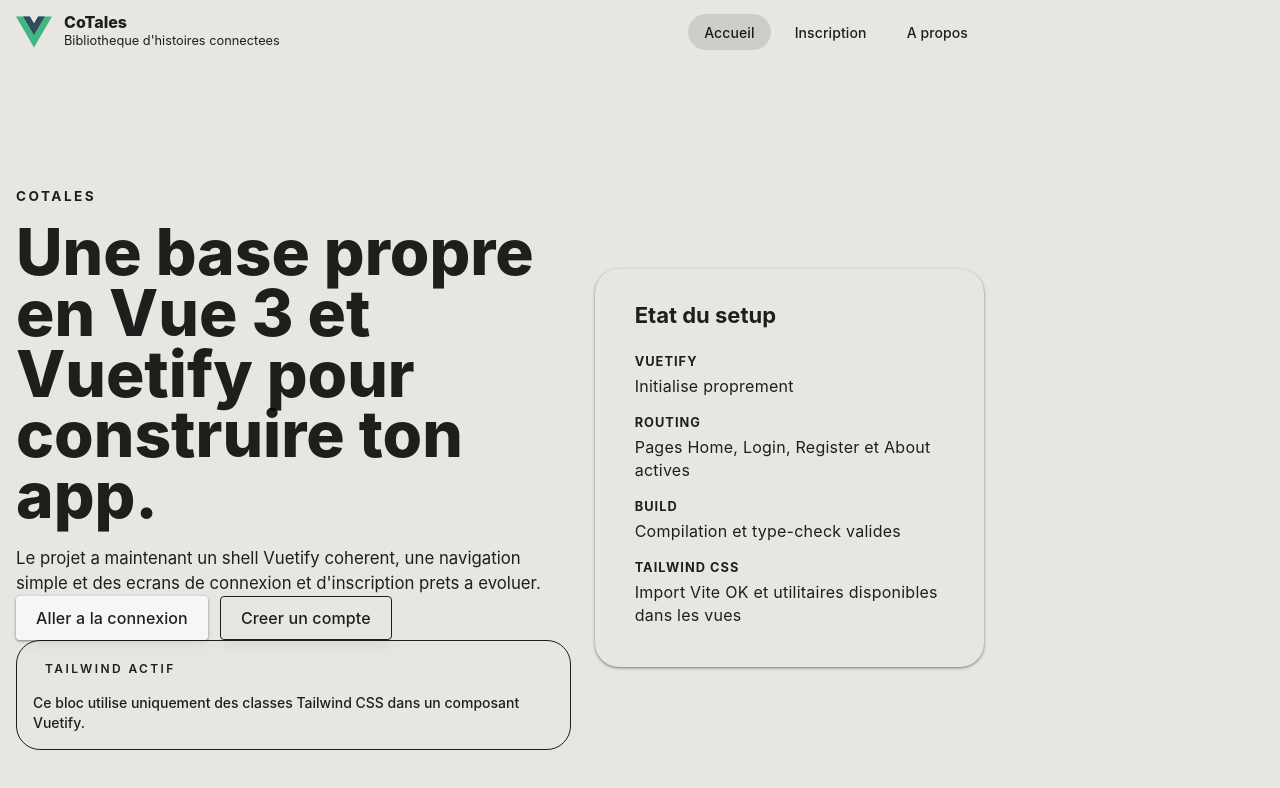
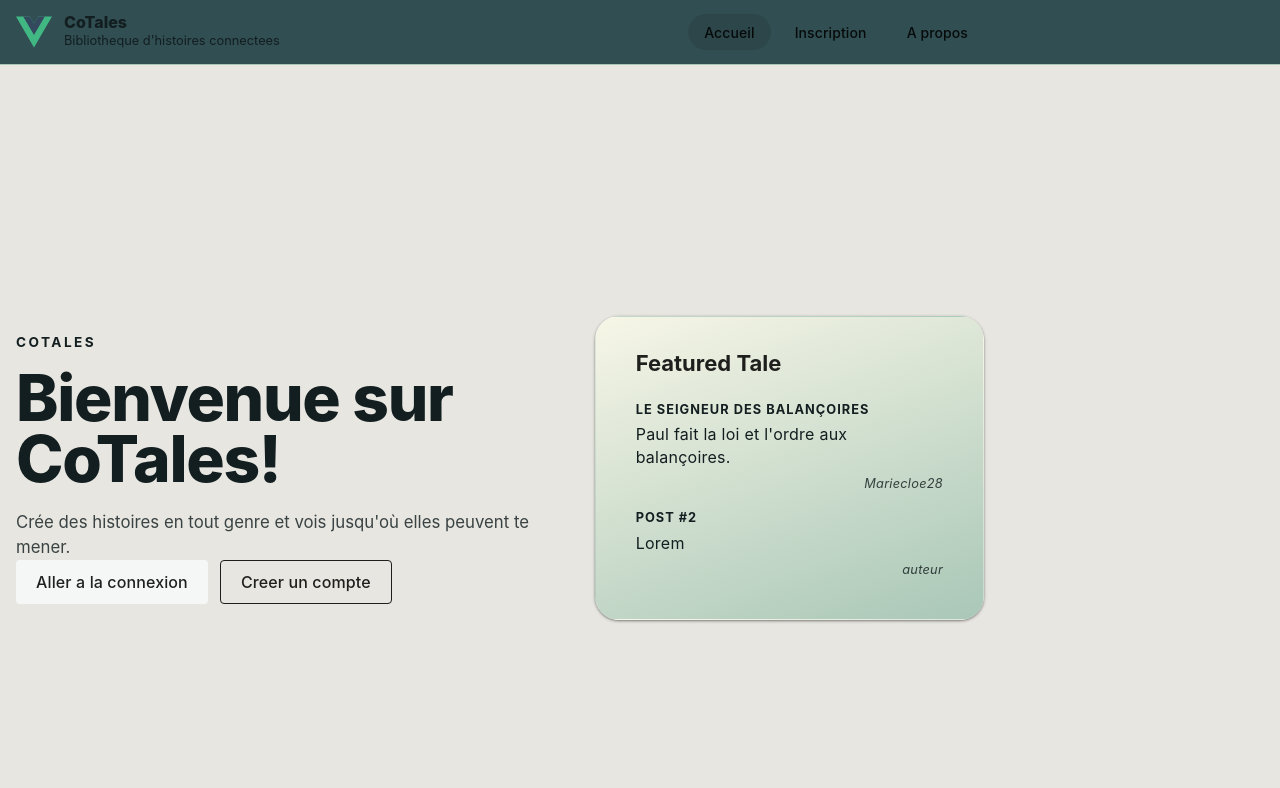
Before and after one commit to bestrider14/CoTales, a Vue app: page / in a window 1280 px wide. Shown: the top 788 px of the page. Built offline with nearby package versions, Linux system fonts and the light colour scheme.

Commit message:
style: Update HomeView and Navbar for improved UI and content

```diff
--- a/src/components/Layout/Navbar.vue
+++ b/src/components/Layout/Navbar.vue
@@ -1,6 +1,6 @@
 <template>
   <v-app-bar flat class="app-bar">
-    <v-container class="d-flex align-center justify-space-between py-0">
+    <v-container class="d-flex align-center justify-space-between">
       <div class="d-flex align-center ga-3">
         <img alt="CoTales logo" class="brand-logo" src="../../assets/logo.svg" />
         <div>
@@ -28,9 +28,9 @@
 
 <style scoped>
 .app-bar {
-  background: var(--app-overlay);
+  background: var(--accent-color-2);
   backdrop-filter: blur(10px);
-  border-bottom: 1px solid var(--app-border);
+  border-bottom: 1px solid var(--accent-color-3);
 }
 
 .brand-logo {
@@ -42,11 +42,11 @@
   font-size: 1rem;
   font-weight: 800;
   line-height: 1.1;
-  color: var(--app-text);
+  color: var(--text-soft);
 }
 
 .brand-subtitle {
   font-size: 0.8rem;
-  color: var(--app-text-soft);
+  color: var(--text-soft);
 }
 </style>
--- a/src/views/HomeView.vue
+++ b/src/views/HomeView.vue
@@ -1,49 +1,36 @@
+<script setup lang="ts"></script>
 <template>
   <v-container class="py-16">
     <v-row align="center" class="home-hero">
       <v-col cols="12" md="7">
         <p class="home-kicker">CoTales</p>
-        <h1 class="home-title">Une base propre en Vue 3 et Vuetify pour construire ton app.</h1>
+        <h1 class="home-title">Bienvenue sur CoTales!</h1>
         <p class="home-text">
-          Le projet a maintenant un shell Vuetify coherent, une navigation simple et des ecrans
-          de connexion et d'inscription prets a evoluer.
+          Crée des histoires en tout genre et vois jusqu'où elles peuvent te mener.
         </p>
 
         <div class="d-flex flex-wrap ga-3 mt-8">
-          <v-btn color="primary" size="large" to="/login">Aller a la connexion</v-btn>
+          <v-btn color="primary" size="large" variant="flat" to="/login"
+            >Aller a la connexion</v-btn
+          >
           <v-btn variant="outlined" size="large" to="/register">Creer un compte</v-btn>
-        </div>
-
-        <div
-          class="ui-panel flex max-w-2xl flex-wrap items-center gap-3 rounded-3xl "
-        >
-          <span class="ui-badge">Tailwind actif</span>
-          <span class="ui-panel-text mt-0">
-            Ce bloc utilise uniquement des classes Tailwind CSS dans un composant Vuetify.
-          </span>
         </div>
       </v-col>
 
       <v-col cols="12" md="5">
         <v-card rounded="xl" elevation="8" class="pa-6 home-card">
-          <v-card-title class="text-h5 font-weight-bold">Etat du setup</v-card-title>
+          <v-card-title class="text-h5 font-weight-bold">Featured Tale</v-card-title>
           <v-card-text class="pt-4">
             <div class="d-flex flex-column ga-4">
               <div>
-                <div class="status-label">Vuetify</div>
-                <div class="status-value">Initialise proprement</div>
+                <div class="status-label">Le seigneur des balançoires</div>
+                <div class="status-value">Paul fait la loi et l'ordre aux balançoires.</div>
+                <div class="author">Mariecloe28</div>
               </div>
               <div>
-                <div class="status-label">Routing</div>
-                <div class="status-value">Pages Home, Login, Register et About actives</div>
-              </div>
-              <div>
-                <div class="status-label">Build</div>
-                <div class="status-value">Compilation et type-check valides</div>
-              </div>
-              <div>
-                <div class="status-label">Tailwind CSS</div>
-                <div class="status-value">Import Vite OK et utilitaires disponibles dans les vues</div>
+                <div class="status-label">Post #2</div>
+                <div class="status-value">Lorem</div>
+                <div class="author">auteur</div>
               </div>
             </div>
           </v-card-text>
@@ -64,7 +51,7 @@
     font-weight: 700;
     letter-spacing: 0.18em;
     text-transform: uppercase;
-  color: var(--app-primary);
+    color: var(--text-soft);
   }
 
   .home-title {
@@ -72,18 +59,25 @@
     font-size: clamp(2.4rem, 5vw, 4.8rem);
     line-height: 0.95;
     font-weight: 800;
-  color: var(--app-text);
+    color: var(--text-soft);
+    letter-spacing: -0.02em;
   }
 
   .home-text {
     max-width: 40rem;
     margin-top: 20px;
     font-size: 1.05rem;
-  color: var(--app-text-muted);
+    color: var(--text-muted);
   }
 
   .home-card {
-  background: linear-gradient(160deg, var(--home-card-start), var(--home-card-end));
+    background: linear-gradient(160deg, var(--div-background-color), var(--accent-color-3));
+    border: 1px solid rgba(255, 255, 255, 0.05);
+    transition: all 0.25s ease;
+  }
+  .home-card:hover {
+    transform: translateY(-4px);
+    box-shadow: 0 12px 30px rgba(0, 0, 0, 0.15);
   }
 
   .status-label {
@@ -91,12 +85,20 @@
     font-weight: 700;
     letter-spacing: 0.08em;
     text-transform: uppercase;
-  color: var(--app-primary);
+    color: var(--text-soft);
   }
 
   .status-value {
     margin-top: 4px;
     font-size: 1rem;
-  color: var(--app-text);
+    color: var(--text-soft);
+  }
+
+  .author {
+    margin-top: 6px;
+    font-size: 0.8rem;
+    text-align: right;
+    color: var(--text-muted);
+    font-style: italic;
   }
 </style>
```
Lines whose indentation alone changed are shown as unchanged.
